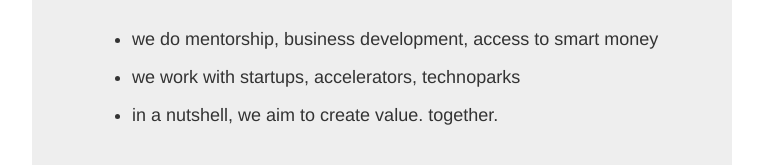
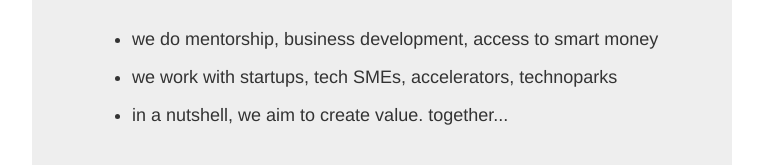
Before and after one commit to buyilmaz/Liberro, a plain HTML site: page index.html in a window 1280 px wide. Shown: the part 267-432 px from the top of the page, without its empty margins (258-1021 px from the left). Drawn offline with Linux system fonts and the light colour scheme.

Commit message:
Update index.html

```diff
--- a/index.html
+++ b/index.html
@@ -37,8 +37,8 @@
         <p class="lead">... coming soon ...</p>
         <ul>
           <li>we do mentorship, business development, access to smart money</li>
-          <li>we work with startups, accelerators, technoparks</li>
-          <li>in a nutshell, we aim to create value. together.</li>
+          <li>we work with startups, tech SMEs, accelerators, technoparks</li>
+          <li>in a nutshell, we aim to create value. together...</li>
         </ul>
         <form class="form form-horizontal">
           <div class="form-group">
```
